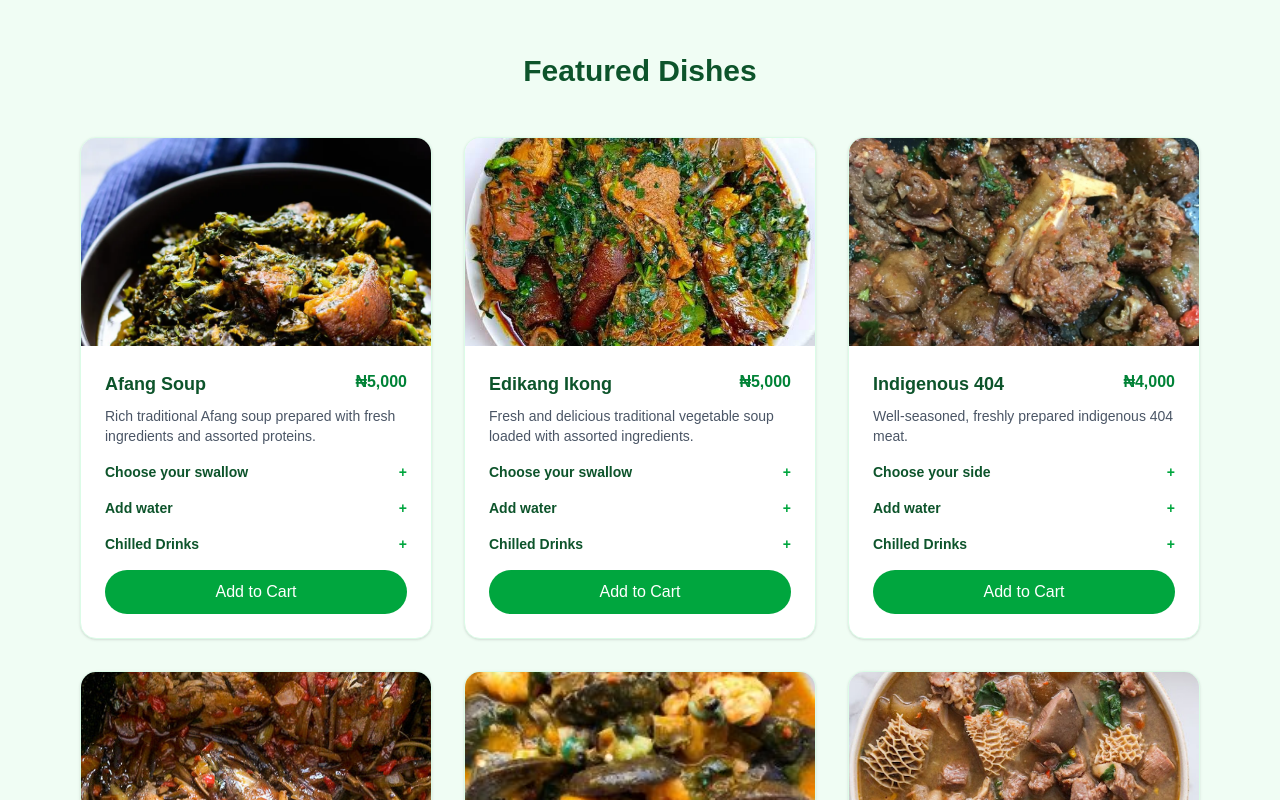
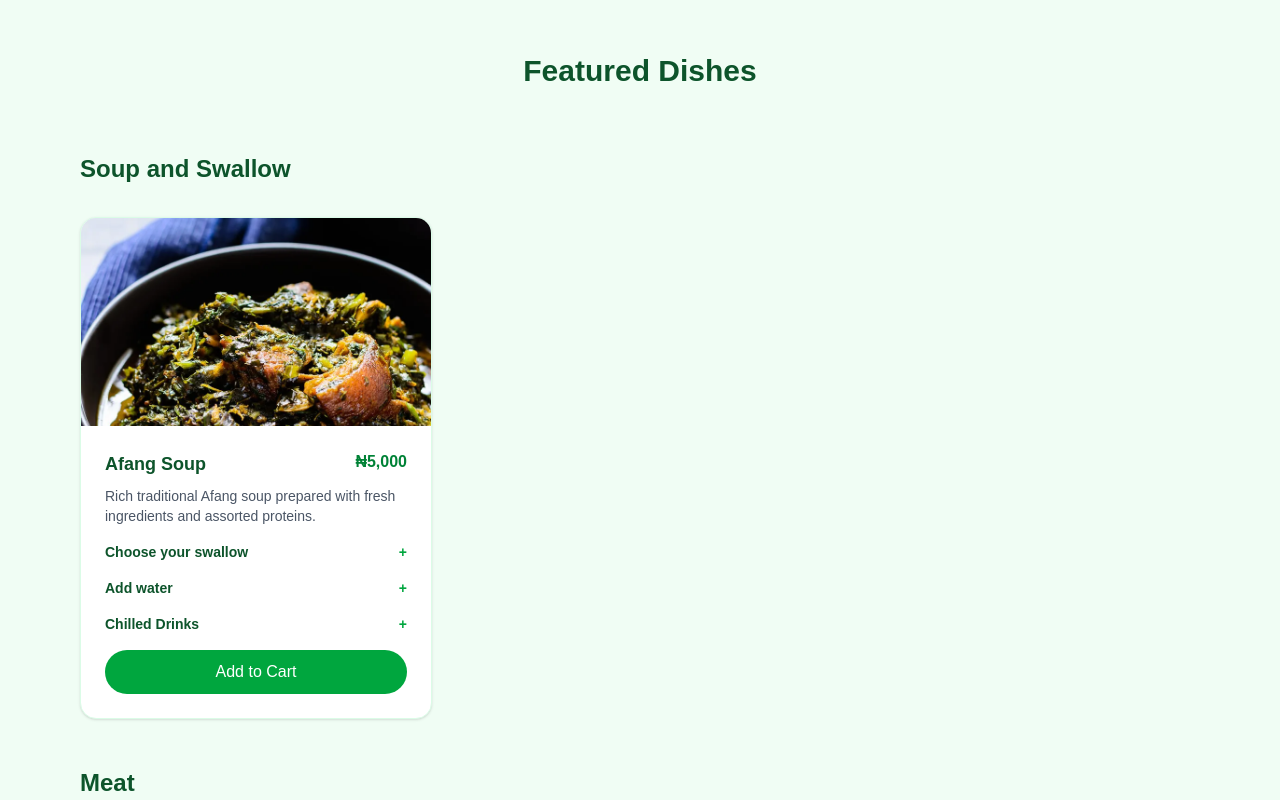
Before and after one commit to ChopHub147/chophub, a Next.js app: page / in a window 1280 px wide. Shown: the part 580-1380 px from the top of the page. Built offline with nearby package versions, Linux system fonts and the light colour scheme.

Commit message:
Organize featured dishes by category
Group homepage highlights into Soup and Swallow, Meat, Rice, and Dessert sections.

```diff
--- a/app/page.tsx
+++ b/app/page.tsx
@@ -194,6 +194,9 @@ export default function Home() {
       sectionTitle: "Abáchà",
     },
   ];
+  const featuredDishes = dishes.filter((dish) =>
+    [1, 3, 12, 15].includes(dish.id)
+  );
 
   const [selectedSwallow, setSelectedSwallow] = useState<Record<number, string>>({});
   const [selectedPairing, setSelectedPairing] = useState<Record<number, string>>({});
@@ -545,13 +548,17 @@ export default function Home() {
             Featured Dishes
           </h2>
           <div className="grid grid-cols-2 md:grid-cols-3 gap-3 md:gap-8">
-            {dishes.slice(0, 6).map((dish) => (
-              <div key={dish.id} className={dish.sectionTitle ? "contents" : ""}>
-                {dish.sectionTitle && (
+            {featuredDishes.map((dish) => (
+              <div key={dish.id} className="contents">
                 <h3 className="col-span-2 md:col-span-3 text-2xl font-bold text-green-900 pt-4">
-                    {dish.sectionTitle}
+                    {dish.type === "soup"
+                      ? "Soup and Swallow"
+                      : dish.type === "meat"
+                        ? "Meat"
+                        : dish.type === "rice"
+                          ? "Rice"
+                          : "Dessert"}
                   </h3>
-                )}
                 <div className="bg-white rounded-2xl overflow-hidden shadow-sm hover:shadow-md transition border border-green-100">
                 <div className="h-32 md:h-52 overflow-hidden">
                     <img
```
